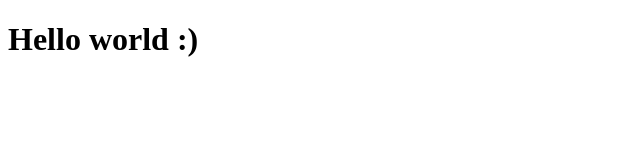
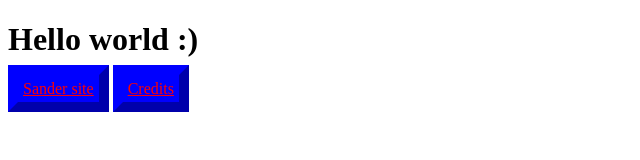
Before and after one commit to Pixel5908/sanderwebsite, a plain HTML site: page index.html in a window 1280 px wide. Shown: the whole page, without its empty margins (0-640 px from the left). Drawn offline with Linux system fonts and the light colour scheme.

Commit message:
Added new pages

```diff
--- /dev/null
+++ b/css/style.css
@@ -0,0 +1,11 @@
+#menu a {
+    border: outset blue 10px;
+    background-color: blue;
+    padding: 5px;
+    color: red;
+}
+
+#menu a:hover {
+    border: inset blue 5px;
+    margin: 5px;
+}
--- /dev/null
+++ b/css/styleSander.css
@@ -0,0 +1,17 @@
+body {
+    background-color: maroon;
+    color: cyan;
+}
+
+
+#menu a {
+    border: outset blue 10px;
+    background-color: blue;
+    padding: 5px;
+    color: red;
+}
+
+#menu a:hover {
+    border: inset blue 5px;
+    margin: 5px;
+}
--- a/index.html
+++ b/index.html
@@ -2,8 +2,13 @@
 <html>
   <head>
     <title>Hello World</title>
+    <link rel="stylesheet" href="css/style.css">
   </head>
   <body>
     <h1>Hello world :)</h1>
+    <div id="menu">
+      <a href="pages/sander.html" class="sanderSite">Sander site</a>
+      <a href="pages/credits.html" class="credits">Credits</a>
+    </div>
   </body>
 </html>
--- /dev/null
+++ b/pages/css/styleCredits.css
@@ -0,0 +1,17 @@
+#menu a {
+    border: outset blue 10px;
+    background-color: blue;
+    padding: 5px;
+    color: red;
+}
+
+#menu a:hover {
+    border: inset blue 5px;
+    margin: 5px;
+}
+
+
+#githubLink {
+    color: blue;
+    margin-top: 50px;
+}
```
Also changed, not shown: pages/credits.html (added, +16 -0 lines), pages/sander.html (added, +13 -0 lines).
